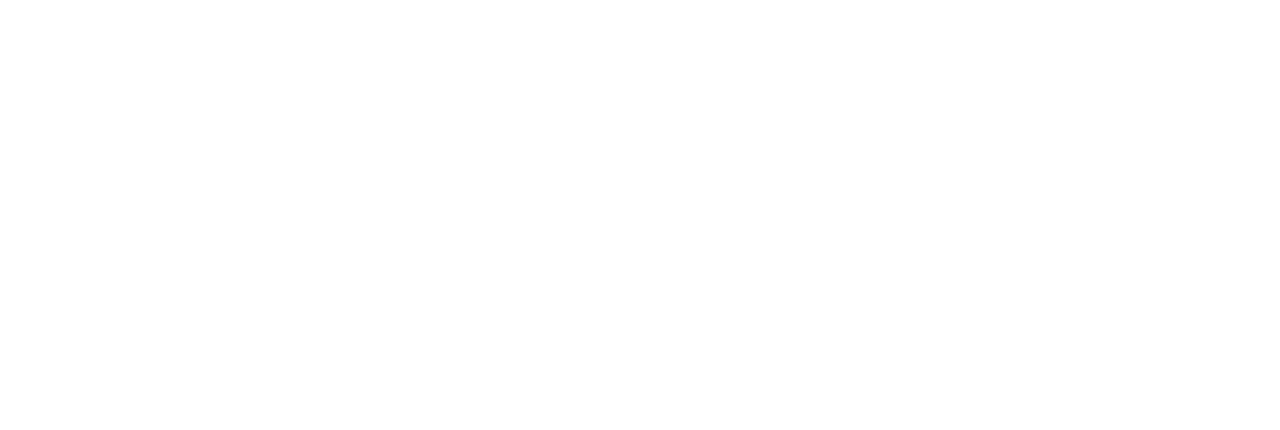
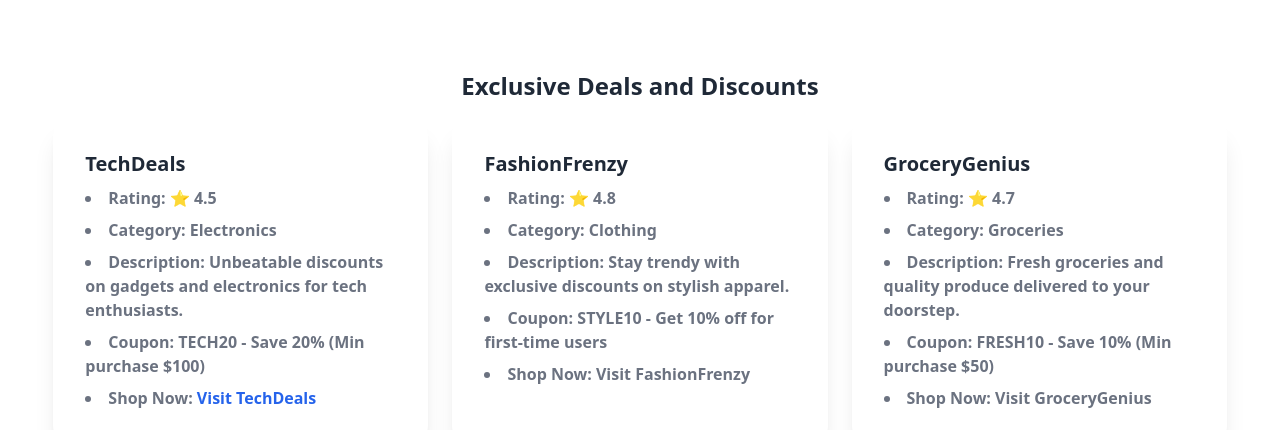
Before and after one commit to rakibnafiz6/discount-pro, a React (Vite) app: page / in a window 1280 px wide. Shown: the part 522-952 px from the top of the page. Before the commit the page ends 800 px from the top, so only its background shows below. Built offline with nearby package versions, Linux system fonts and the light colour scheme; grey boxes are pictures that could not be loaded.

Commit message:
added the home page slider and brand section

```diff
--- /dev/null
+++ b/src/components/TopBrands/TopBrands.jsx
@@ -0,0 +1,48 @@
+import { Link } from "react-router-dom";
+
+
+const TopBrands = () => {
+    return (
+        <div className="">
+
+            <h2 className="text-center font-bold text-2xl mb-4">Exclusive Deals and Discounts</h2>
+            <div className="flex gap-6">
+            <div className="card bg-base-100 w-96 shadow-xl">
+                <div className="card-body">
+                    <h2 className="card-title">TechDeals</h2>
+                    <li className="list-disc text-gray-500 text-base font-semibold">Rating: ⭐ 4.5</li>
+                    <li className="list-disc text-gray-500 text-base font-semibold">Category: Electronics</li>
+                    <li className="list-disc text-gray-500 text-base font-semibold">Description: Unbeatable discounts on gadgets and electronics for tech enthusiasts.</li>
+                    <li className="list-disc text-gray-500 text-base font-semibold">Coupon: TECH20 - Save 20% (Min purchase $100)</li>
+                    <li className="list-disc text-gray-500 text-base font-semibold">Shop Now: <Link className="text-blue-600">Visit TechDeals</Link></li>
+
+                </div>
+            </div>
+            <div className="card bg-base-100 w-96 shadow-xl">
+                <div className="card-body">
+                    <h2 className="card-title">FashionFrenzy</h2>
+                    <li className="list-disc text-gray-500 text-base font-semibold">Rating: ⭐ 4.8</li>
+                    <li className="list-disc text-gray-500 text-base font-semibold">Category: Clothing</li>
+                    <li className="list-disc text-gray-500 text-base font-semibold">Description: Stay trendy with exclusive discounts on stylish apparel.</li>
+                    <li className="list-disc text-gray-500 text-base font-semibold">Coupon: STYLE10 - Get 10% off for first-time users</li>
+                    <li className="list-disc text-gray-500 text-base font-semibold">Shop Now: Visit FashionFrenzy</li>
+
+                </div>
+            </div>
+            <div className="card bg-base-100 w-96 shadow-xl">
+                <div className="card-body">
+                    <h2 className="card-title">GroceryGenius</h2>
+                    <li className="list-disc text-gray-500 text-base font-semibold">Rating: ⭐ 4.7</li>
+                    <li className="list-disc text-gray-500 text-base font-semibold">Category: Groceries</li>
+                    <li className="list-disc text-gray-500 text-base font-semibold">Description: Fresh groceries and quality produce delivered to your doorstep.</li>
+                    <li className="list-disc text-gray-500 text-base font-semibold">Coupon: FRESH10 - Save 10% (Min purchase $50)</li>
+                    <li className="list-disc text-gray-500 text-base font-semibold">Shop Now: Visit GroceryGenius</li>
+
+                </div>
+            </div>
+            </div>
+        </div>
+    );
+};
+
+export default TopBrands;
--- a/src/layouts/HomeLayout.jsx
+++ b/src/layouts/HomeLayout.jsx
@@ -1,6 +1,7 @@
 import React from 'react';
 import Navbar from '../components/Navbar/Navbar';
 import Home from '../components/Home/Home';
+import TopBrands from '../components/TopBrands/TopBrands';
 
 const HomeLayout = () => {
     return (
@@ -10,6 +11,9 @@
             </header>
             <main className='w-11/12 mx-auto'>
             <Home></Home>
+            <section>
+            <TopBrands></TopBrands>
+            </section>
             </main>
         </div>
     );
```
